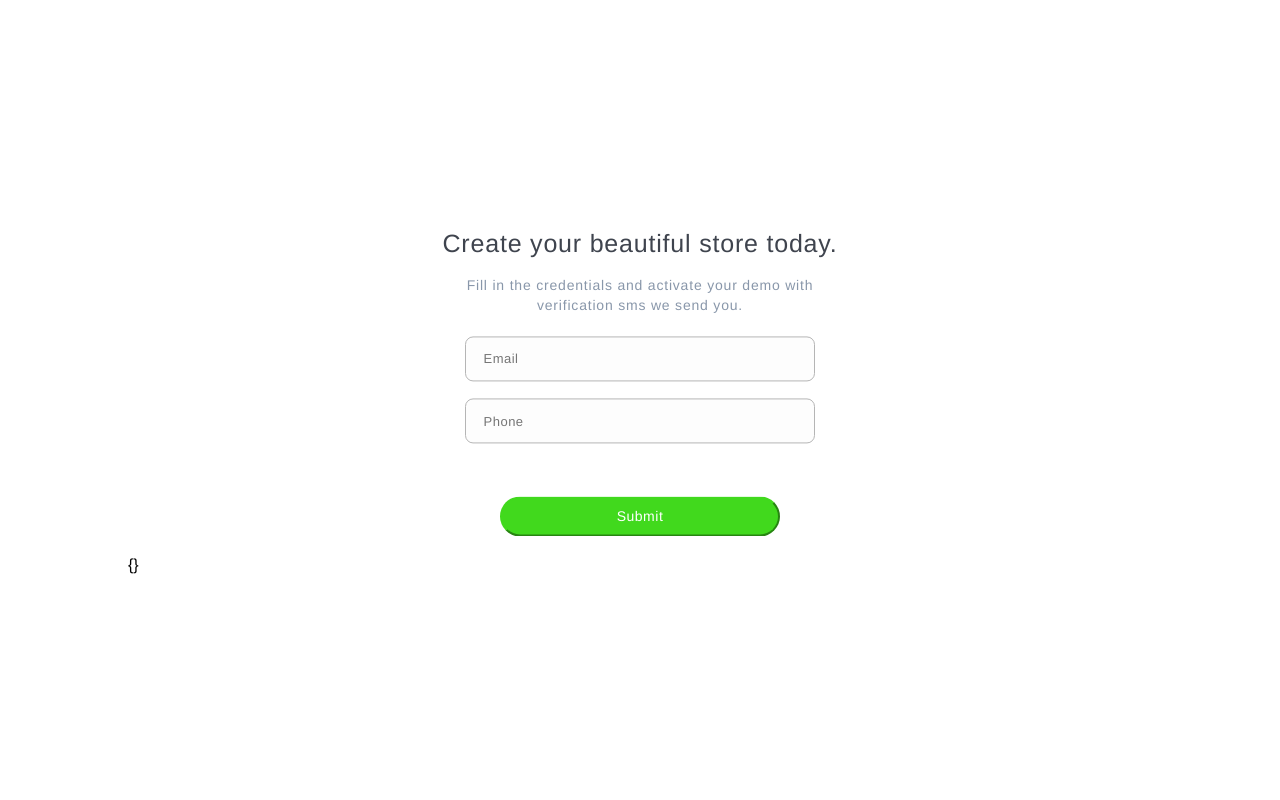
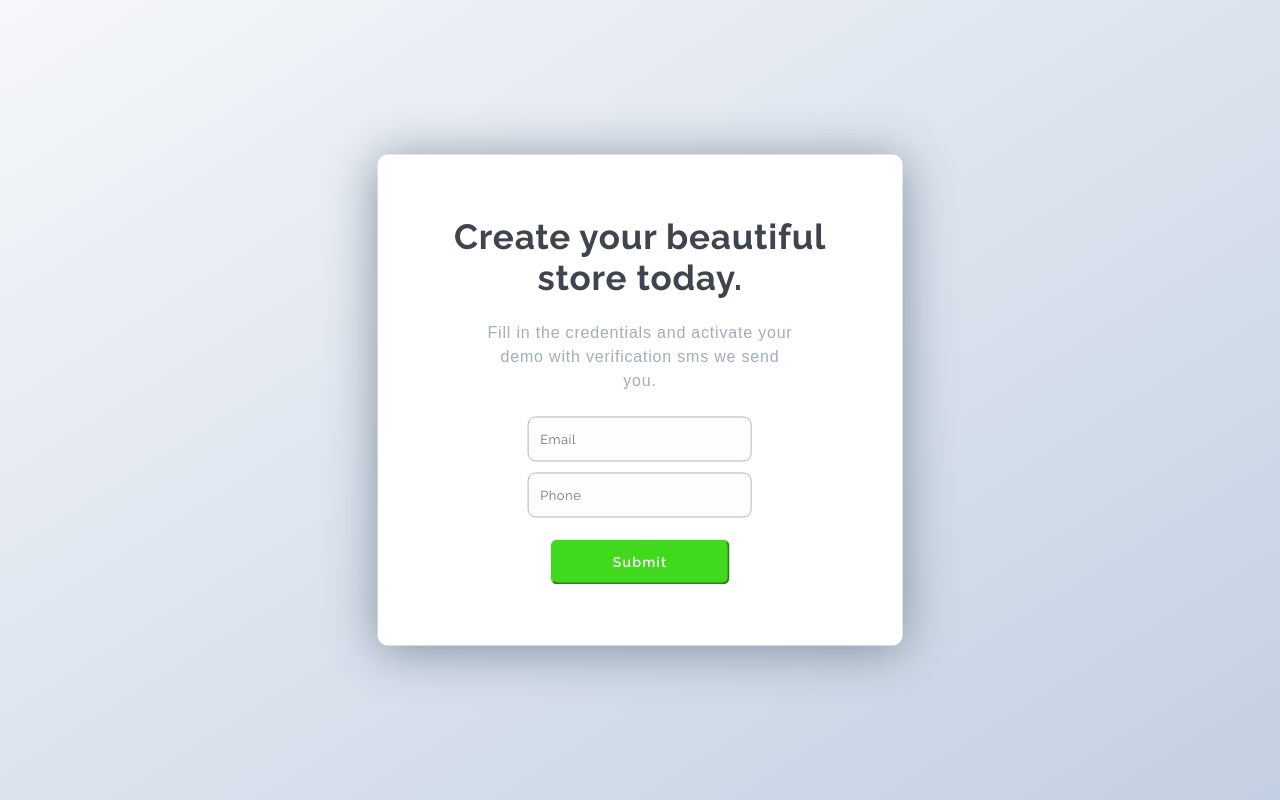
Before and after one commit to wivsi/onboarding-mystore, a React (Create React App) app: page / in a window 1280 px wide. Built offline with nearby package versions, Linux system fonts and the light colour scheme.

Commit message:
added new design: gradient-bg, container-box

```diff
--- a/src/App.js
+++ b/src/App.js
@@ -46,6 +46,7 @@ class App extends Component {
     return (
 
       <BrowserRouter>
+        <div className="page">
           <div className="container">
             <Switch>
               <Route path="/" component={Stage1} exact/>
@@ -54,6 +55,7 @@ class App extends Component {
               <Route component={ErrorPath}/>
             </Switch>
           </div>
+        </div>
       </BrowserRouter>
     );
   }
--- a/src/assets/App.css
+++ b/src/assets/App.css
@@ -1,6 +1,29 @@
 @import url(normalize.css);
+@import url("https://fonts.googleapis.com/css?family=Raleway:400,600,700,800,900");
 body {
-  font-family: "Helvetica Neue", Helvetica, Arial, sans-serif; }
+  font-family: 'Raleway', "Helvetica Neue", Helvetica, Arial, sans-serif; }
+
+.page {
+  width: 100%;
+  height: 100%;
+  position: absolute;
+  background: #f5f7fa;
+  /* For browsers that do not support gradients */
+  background: linear-gradient(to bottom right, #f5f7fa, #c3cfe2);
+  /* Standard syntax (must be last) */
+  filter: progid:DXImageTransform.Microsoft.gradient( startColorstr='$color1', endColorstr='$color2',GradientType=1 ); }
+
+.container {
+  position: absolute;
+  top: 50%;
+  left: 50%;
+  transform: translate(-50%, -50%);
+  box-shadow: 0px 5px 50px #83909f;
+  background: white;
+  border-radius: 10px;
+  padding: 3%;
+  width: 35%;
+  z-index: 1; }
 
 h4 {
   margin: 5% auto;
@@ -8,7 +31,7 @@ h4 {
   font-size: 12px;
   font-weight: 400;
   letter-spacing: 0.8px;
-  color: #8997aa;
+  color: #a2adba;
   text-align: center;
   line-height: 20px; }
   h4 a {
@@ -22,24 +45,26 @@ h4 {
   text-align: center; }
   .title-wrapper h1 {
     font-size: 35px;
+    font-weight: 700;
     text-align: center;
     color: #3f444e;
-    font-weight: 450;
     letter-spacing: 0.8px; }
   .title-wrapper h3 {
+    font-size: 16px;
     margin: 0 auto;
     width: 70%;
-    font-size: 16px;
-    color: #8997aa;
+    color: #a2adba;
     font-weight: 300;
     letter-spacing: 0.8px;
     text-align: center;
-    line-height: 20px; }
+    line-height: 1.5;
+    font-family: sans-serif;
+    text-rendering: optimizeSpeed; }
 
 form {
   width: 50%;
   max-width: 350px;
-  margin: 2% auto; }
+  margin: 5% auto; }
   form div {
     position: relative; }
 
@@ -80,16 +105,17 @@ input[type="submit"] {
 button {
   display: block;
   width: 80%;
-  height: 40px;
-  border-radius: 50px;
+  height: 45px;
+  border-radius: 7px;
   background-color: #41d91d;
   border-color: #41d91d;
   color: white;
   margin: 0 auto;
-  margin-top: 15%;
+  margin-top: 10%;
   margin-bottom: 0;
   font-size: 14px;
-  letter-spacing: 0.5px; }
+  font-weight: 600;
+  letter-spacing: 1.2px; }
   button:focus {
     outline: 0; }
   button:active {
@@ -100,14 +126,6 @@ button {
 ::placeholder {
   font-size: 13px;
   letter-spacing: 0.5px; }
-
-.container {
-  position: absolute;
-  top: 50%;
-  left: 50%;
-  transform: translate(-50%, -50%);
-  width: 40%;
-  z-index: 1; }
 
 .verificationInput {
   width: 300px !important;
@@ -120,31 +138,44 @@ button {
 
 /* MEDIA QUERIES  */
 /* Larger than mobile */
-@media (min-width: 400px) {
+/* @media (min-width: 400px) {
   .title-wrapper {
-    width: 100%; }
+    width: 100%;
+  }
+
   .title-wrapper > h1 {
-    font-size: 25px; }
+    font-size: 25px;
+  }
+
   .title-wrapper > h3 {
-    font-size: 14px; }
+    font-size: 14px;
+  }
+
   h4 {
-    width: 100%; }
+    width: 100%;
+  }
+
   .container {
-    width: 80%; }
+    width: 80%;
+  }
   canvas {
-    display: none; }
+    display: none;
+  }
+
   form {
-    width: 80%; } }
-
+    width: 80%;
+  }
+} */
 /* Larger than phablet */
 /* @media (min-width: 550px) {
 
 } */
 /* Larger than tablet */
-@media (min-width: 750px) {
+/* @media (min-width: 750px) {
   canvas {
-    display: block; } }
-
+    display: block;
+  }
+} */
 /* Larger than desktop */
 /* @media (min-width: 1000px) {} */
 /* Larger than Desktop HD */
--- a/src/assets/App.scss
+++ b/src/assets/App.scss
@@ -1,14 +1,85 @@
 @import "normalize.css";
 
+// Color Variable
 $primary-color: #41d91d;
 $primary-color-dark: #3cca25;
 $main-font-color: #3f444e;
-$secondary-font-color: #8997aa;
+$secondary-font-color: #a2adba;
 $detail-color: #b5b5b5;
 $detail-color-light: #fdfdfd;
 
+$gradient-top: #f5f7fa;
+$gradient-bottom: #c3cfe2;
+
+$shadow-color: #83909f;
+
+
+// Font
+@import url('https://fonts.googleapis.com/css?family=Raleway:400,600,700,800,900');
+
+// Mixins
+@mixin linearGradient($top, $bottom) {
+  background: $top; /* Old browsers */
+  background: -moz-linear-gradient(top, $top 0%, $bottom 100%); /* FF3.6+ */
+  background: -webkit-gradient(
+    linear,
+    left top,
+    left bottom,
+    color-stop(0%, $top),
+    color-stop(100%, $bottom)
+  ); /* Chrome,Safari4+ */
+  background: -webkit-linear-gradient(
+    top,
+    $top 0%,
+    $bottom 100%
+  ); /* Chrome10+,Safari5.1+ */
+  background: -o-linear-gradient(top, $top 0%, $bottom 100%); /* Opera 11.10+ */
+  background: -ms-linear-gradient(top, $top 0%, $bottom 100%); /* IE10+ */
+  background: linear-gradient(to bottom, $top 0%, $bottom 100%); /* W3C */
+  filter: progid:DXImageTransform.Microsoft.gradient( startColorstr='#ffffff', endColorstr='#000000',GradientType=0 ); /* IE6-9 */
+}
+
+@mixin diagonal-gradient($color1, $color2) {
+  background: $color1; /* For browsers that do not support gradients */
+  background: linear-gradient(
+    to bottom right,
+    $color1,
+    $color2
+  ); /* Standard syntax (must be last) */
+  filter: progid:DXImageTransform.Microsoft.gradient( startColorstr='$color1', endColorstr='$color2',GradientType=1 );
+}
+
+@mixin vertical-center() {
+  position: absolute;
+  top: 50%;
+  left: 50%;
+  transform: translate(-50%, -50%);
+}
+
+@mixin box-shadow($x-axis: 0, $y-axis: 1px, $blur: 2px, $color: $default) {
+  box-shadow: $x-axis $y-axis $blur $color;
+}
+
 body {
-  font-family: "Helvetica Neue", Helvetica, Arial, sans-serif;
+  font-family: 'Raleway', "Helvetica Neue", Helvetica, Arial, sans-serif;
+}
+
+.page {
+  width: 100%;
+  height: 100%;
+  position: absolute;
+  @include diagonal-gradient($gradient-top, $gradient-bottom);
+  //@include linearGradient($gradient-top, $gradient-bottom);
+}
+
+.container {
+  @include vertical-center();
+  @include box-shadow(0px, 5px, 50px, $shadow-color);
+  background: white;
+  border-radius: 10px;
+  padding: 3%;
+  width: 35%;
+  z-index: 1;
 }
 
 h4 {
@@ -35,28 +106,30 @@ h4 {
 
   h1 {
     font-size: 35px;
+    font-weight: 700;
     text-align: center;
     color: $main-font-color;
-    font-weight: 450;
     letter-spacing: 0.8px;
   }
 
   h3 {
+    font-size: 16px;
     margin: 0 auto;
     width: 70%;
-    font-size: 16px;
     color: $secondary-font-color;
     font-weight: 300;
     letter-spacing: 0.8px;
     text-align: center;
-    line-height: 20px;
+    line-height: 1.5;
+    font-family: sans-serif;
+    text-rendering: optimizeSpeed;
   }
 }
 
 form {
   width: 50%;
   max-width: 350px;
-  margin: 2% auto;
+  margin: 5% auto;
 
   div {
     position: relative;
@@ -105,16 +178,17 @@ input[type="submit"] {
 button {
   display: block;
   width: 80%;
-  height: 40px;
-  border-radius: 50px;
+  height: 45px;
+  border-radius: 7px;
   background-color: $primary-color;
   border-color: $primary-color;
   color: white;
   margin: 0 auto;
-  margin-top: 15%;
+  margin-top: 10%;
   margin-bottom: 0;
   font-size: 14px;
-  letter-spacing: 0.5px;
+  font-weight: 600;
+  letter-spacing: 1.2px;
 
   &:focus {
     outline: 0;
@@ -132,15 +206,6 @@ button {
   letter-spacing: 0.5px;
 }
 
-.container {
-  position: absolute;
-  top: 50%;
-  left: 50%;
-  transform: translate(-50%, -50%);
-  width: 40%;
-  z-index: 1;
-}
-
 .verificationInput {
   width: 300px !important;
   text-align: center;
@@ -156,7 +221,7 @@ button {
 /* MEDIA QUERIES  */
 
 /* Larger than mobile */
-@media (min-width: 400px) {
+/* @media (min-width: 400px) {
   .title-wrapper {
     width: 100%;
   }
@@ -183,7 +248,7 @@ button {
   form {
     width: 80%;
   }
-}
+} */
 
 /* Larger than phablet */
 /* @media (min-width: 550px) {
@@ -191,11 +256,11 @@ button {
 } */
 
 /* Larger than tablet */
-@media (min-width: 750px) {
+/* @media (min-width: 750px) {
   canvas {
     display: block;
   }
-}
+} */
 
 /* Larger than desktop */
 /* @media (min-width: 1000px) {} */
--- /dev/null
+++ b/src/assets/assets.scss
@@ -0,0 +1 @@
+$blackie: black;
--- a/src/components/Stage1.js
+++ b/src/components/Stage1.js
@@ -22,7 +22,6 @@ class Stage1 extends React.Component{
             <div>
                 <HeaderText headerTitle={"Create your beautiful store today."} headerSub={"Fill in the credentials and activate your demo with verification sms we send you."} />
                 <Form onSubmit={fields => this.onSubmit(fields)}/>
-                <p>{JSON.stringify(this.state.fields, null, 2)}</p>
             </div>
         )
     }
--- a/src/components/Stage2.js
+++ b/src/components/Stage2.js
@@ -34,7 +34,6 @@ class Stage2 extends React.Component {
           headerSub={"Please enter the four digits to activate your account"}
         />
         <VerificationForm onSubmit={code => this.onSubmit(code)} />
-        <p>You entered code: {this.state.sms_code}</p>
         {console.log(queryString.parse(this.props.location.search))}
       </div>
     );
```
Also changed, not shown: src/assets/assets.css (added). Lines whose indentation alone changed are shown as unchanged.
